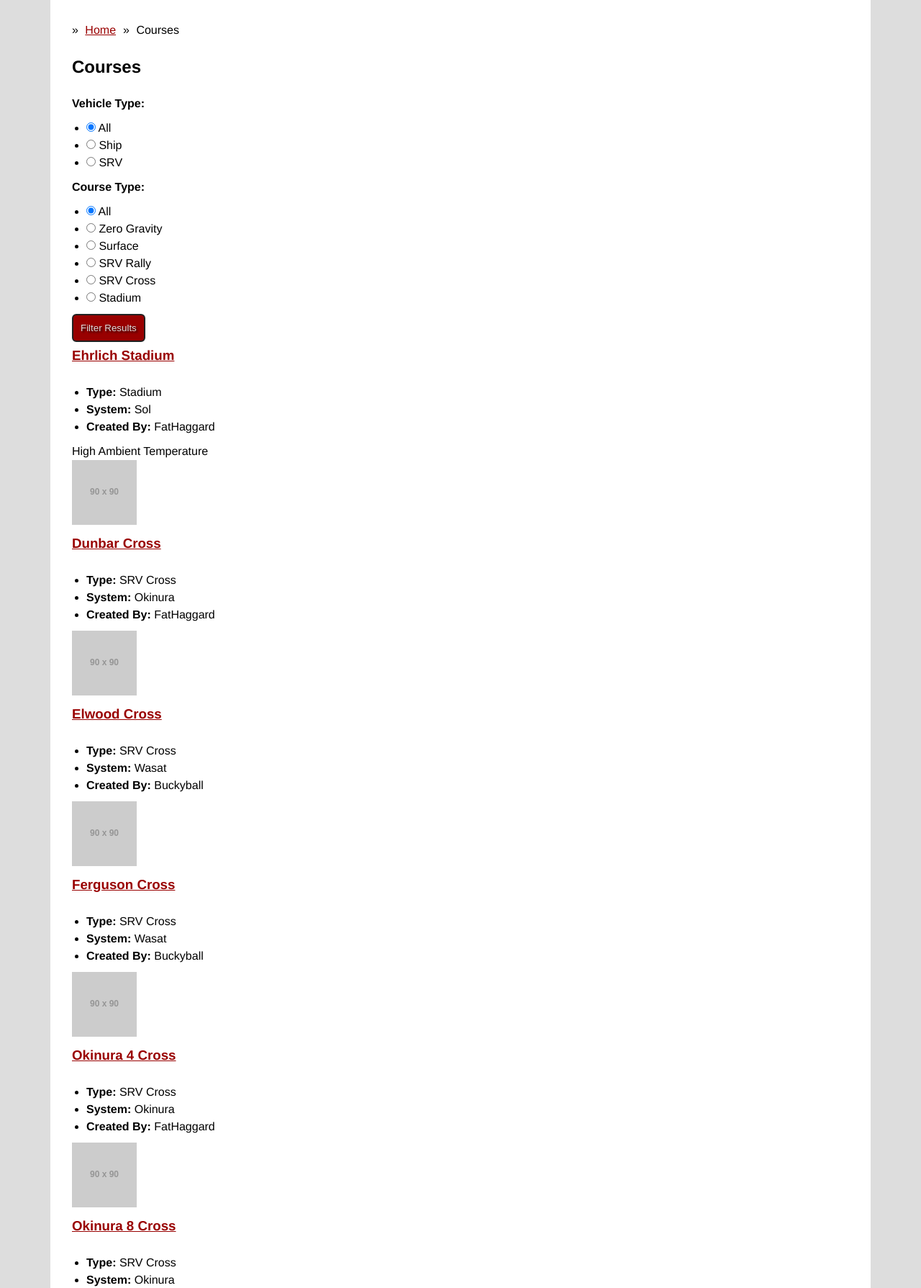
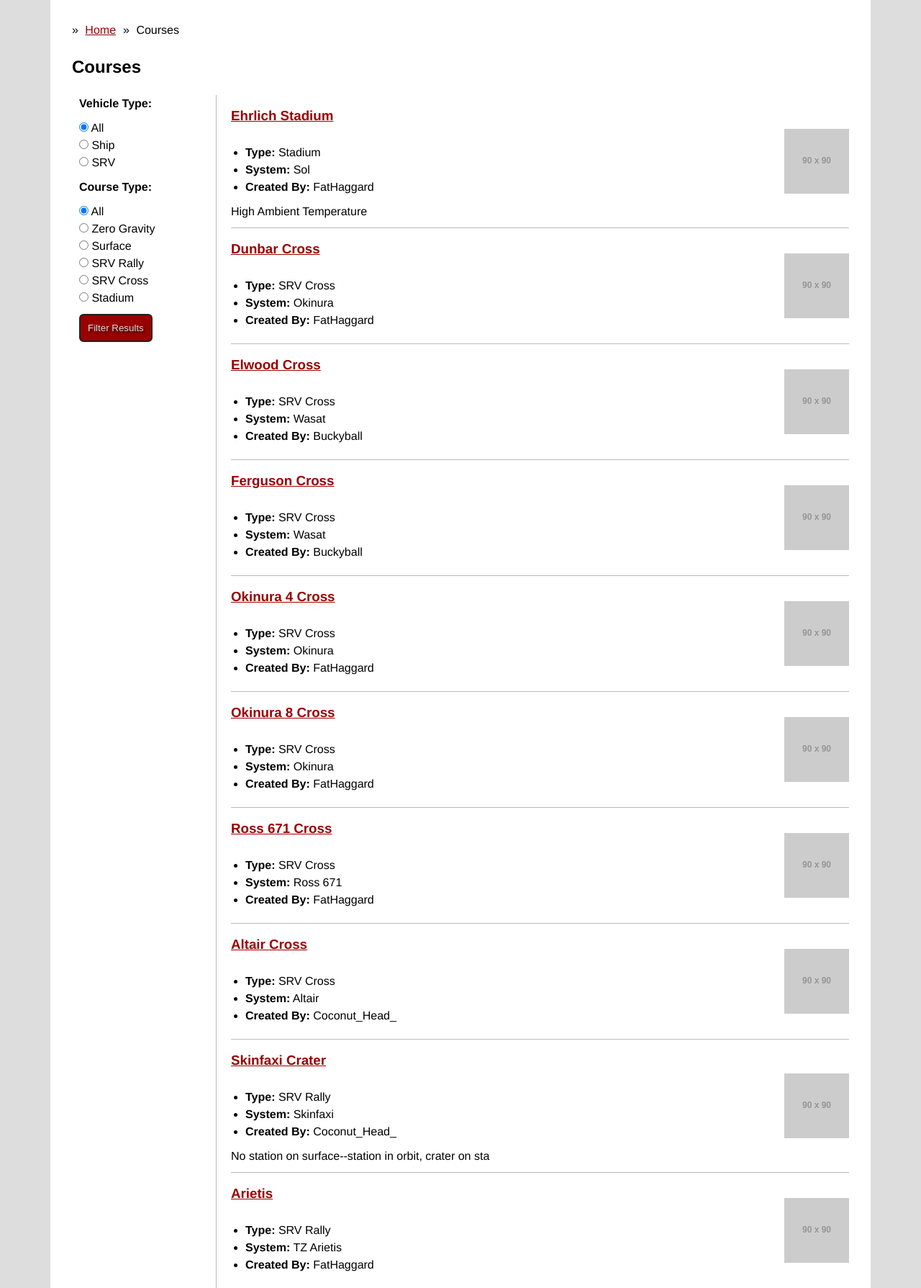
Before and after one commit to toastdriven/eliteracing, a Django app: page /courses/ in a window 1280 px wide. Shown: the part 204-1993 px from the top of the page at 72% size. Run offline with Django 3.2, Linux system fonts and the light colour scheme; data comes from the database, SQL or seed files in the repository; grey boxes labelled with a size stand in for pictures from a placeholder-image service; data that the repository does not hold is empty; parts of the project's set-up code (start-up, migrations or seed data) failed here and were passed over; some libraries are stand-ins or nearby versions.

Commit message:
More styling.

```diff
--- a/courses/views.py
+++ b/courses/views.py
@@ -48,6 +48,7 @@ def list(request):
         'page': page,
         'vehicle_type': vehicle_type,
         'course_type': course_type,
+        'search': search,
     })
 
 
--- a/racing/static/css/default.css
+++ b/racing/static/css/default.css
@@ -254,3 +254,109 @@ button {
   padding: 1.0rem;
   text-shadow: rgba(1, 1, 1, 0.75) 2px 2px 3px;
 }
+
+button:active {
+  background-color: #aa0000;
+  color: #eeeeee;
+}
+
+.content-columns {
+  display: flex;
+}
+
+.content-columns .sidebar {
+  padding: 10px 0 10px 0;
+  padding: 0 1.0rem 0 1.0rem;
+}
+
+.content-columns .sidebar.filters {
+  border-right: solid 1px #bbbbbb;
+  flex: 0 0 180px;
+  flex: 0 0 18.0rem;
+  margin-right: 10px;
+  margin-right: 1.0rem;
+}
+
+.content-columns .sidebar.news {
+  border-left: solid 1px #bbbbbb;
+  flex: 0 0 400px;
+  flex: 0 0 40.0rem;
+  margin-left: 10px;
+  margin-left: 1.0rem;
+}
+
+.course-list {
+  flex: 1;
+  margin-left: 10px;
+  margin-left: 1.0rem;
+}
+
+.small-course {
+  border-bottom: solid 1px #bbbbbb;
+  display: flex;
+  align-items: center;
+  justify-content: space-between;
+  padding: 10px 0 10px 0;
+  padding: 1.0rem 0 1.0rem 0;
+}
+
+.small-course:last-child {
+  border-bottom: none;
+}
+
+.small-course .course-info {
+  flex: 3;
+}
+
+.small-course .screenshot {
+  display: flex;
+  flex: 1;
+  justify-content: flex-end;
+  align-items: center;
+  min-width: 90px;
+  min-width: 9.0rem;
+}
+
+.filters ul {
+  list-style: none;
+}
+
+.filters ul li,
+.filters ol li {
+  margin-left: 0;
+}
+
+.latest-news {
+  background-color: #eeeeee;
+  border: solid 1px #666666;
+  border-radius: 6px;
+  padding: 10px;
+  padding: 1.0rem;
+}
+
+.latest-news h3 {
+  margin-bottom: 0;
+  text-align: center;
+}
+
+.latest-news h4 {
+  margin-bottom: 0;
+  line-height: 24px;
+  line-height: 2.4rem;
+}
+
+.latest-news .tagline {
+  color: #666666;
+  font-size: 13px;
+  font-size: 1.3rem;
+}
+
+.pagination {
+  display: flex;
+}
+
+.pagination .previous,
+.pagination .current,
+.pagination .next {
+  margin: 5px;
+}
--- a/templates/courses/includes/small_course.html
+++ b/templates/courses/includes/small_course.html
@@ -1,4 +1,5 @@
 <div class="small-course">
+  <div class="course-info">
     <h3>
       <a href="{{ course.get_absolute_url }}">{{ course.title }}</a>
     </h3>
@@ -18,6 +19,7 @@
     <div class="notes">
       {{ course.notes|linebreaksbr }}
     </div>
+  </div>
 
   <div class="screenshot">
     <img src="http://placehold.it/90x90">
--- a/templates/courses/list.html
+++ b/templates/courses/list.html
@@ -16,7 +16,8 @@
 {% block content %}
 <h2>Courses</h2>
 
-<div class="sidebar">
+<div class="content-columns">
+  <div class="sidebar filters">
     <form method="GET" action=".">
       <div>
         <strong>Vehicle Type:</strong>
@@ -92,11 +93,16 @@
     </form>
   </div>
 
-<div class="list">
+  <div class="course-list">
+    {% if search %}
+      <strong>Results for:</strong> "{{ search }}"
+    {% endif %}
+
     {% for course in page %}
       {% include 'courses/includes/small_course.html' %}
     {% endfor %}
-</div>
 
     {% include 'includes/pagination.html' %}
+  </div>
+</div>
 {% endblock %}
--- a/templates/includes/pagination.html
+++ b/templates/includes/pagination.html
@@ -1,14 +1,14 @@
 <div class="pagination">
   {% if page.has_previous %}
-    <div>
+    <div class="previous">
       <a href="?page={{ page.previous_page_number }}">Previous</a>
     </div>
   {% endif %}
-  <div>
+  <div class="current">
     Page {{ page.number }} of {{ page.paginator.num_pages }}
   </div>
   {% if page.has_next %}
-    <div>
+    <div class="next">
       <a href="?page={{ page.next_page_number }}">Next</a>
     </div>
   {% endif %}
```
Also changed, not shown: templates/index.html (+5 -3 lines). Lines whose indentation alone changed are shown as unchanged.
